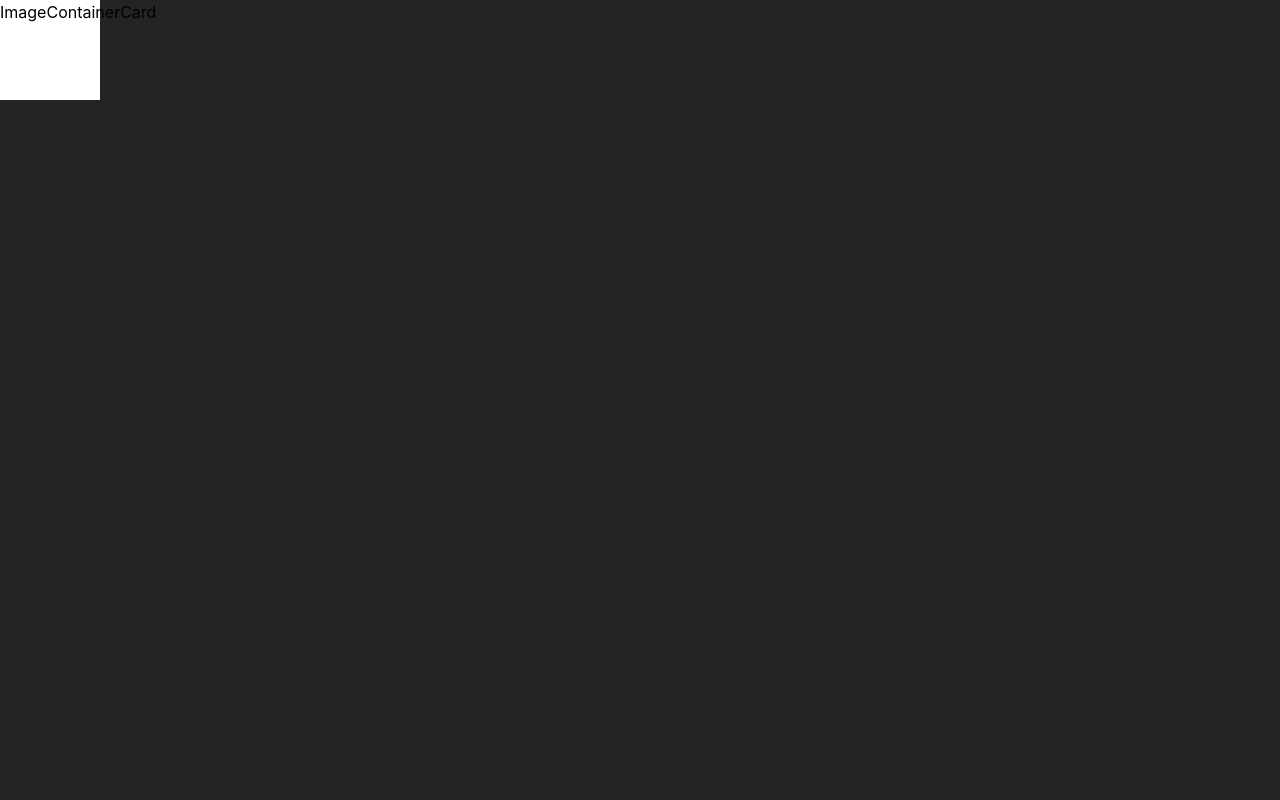
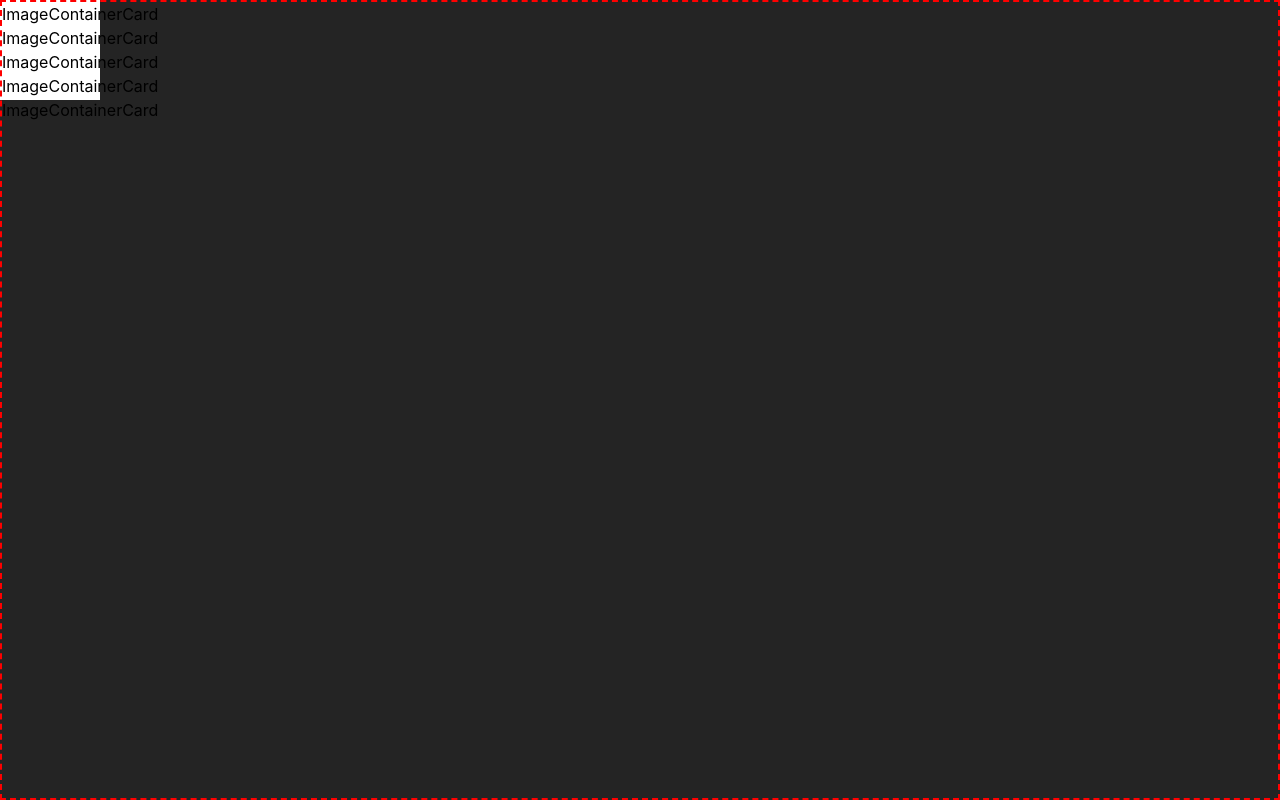
Before and after one commit to HarikrishnanYPR1707/Image-Gallery, a React (Vite) app: page / in a window 1280 px wide. Built offline with nearby package versions, Linux system fonts and the light colour scheme.

Commit message:
Changed the duplication to 5

```diff
--- a/src/App.jsx
+++ b/src/App.jsx
@@ -3,11 +3,11 @@ import Card from "./components/ImageContainerCard/ImageContainerCard";
 
 function App() {
   return (
-    <div className="bodyd">
-      {Array(1)
+    <div className="wrapper">
+      {Array(5)
         .fill(true)
         .map((item, i) => {
-          return <Card />;
+          return <Card key={i} />;
         })}
     </div>
   );
```
